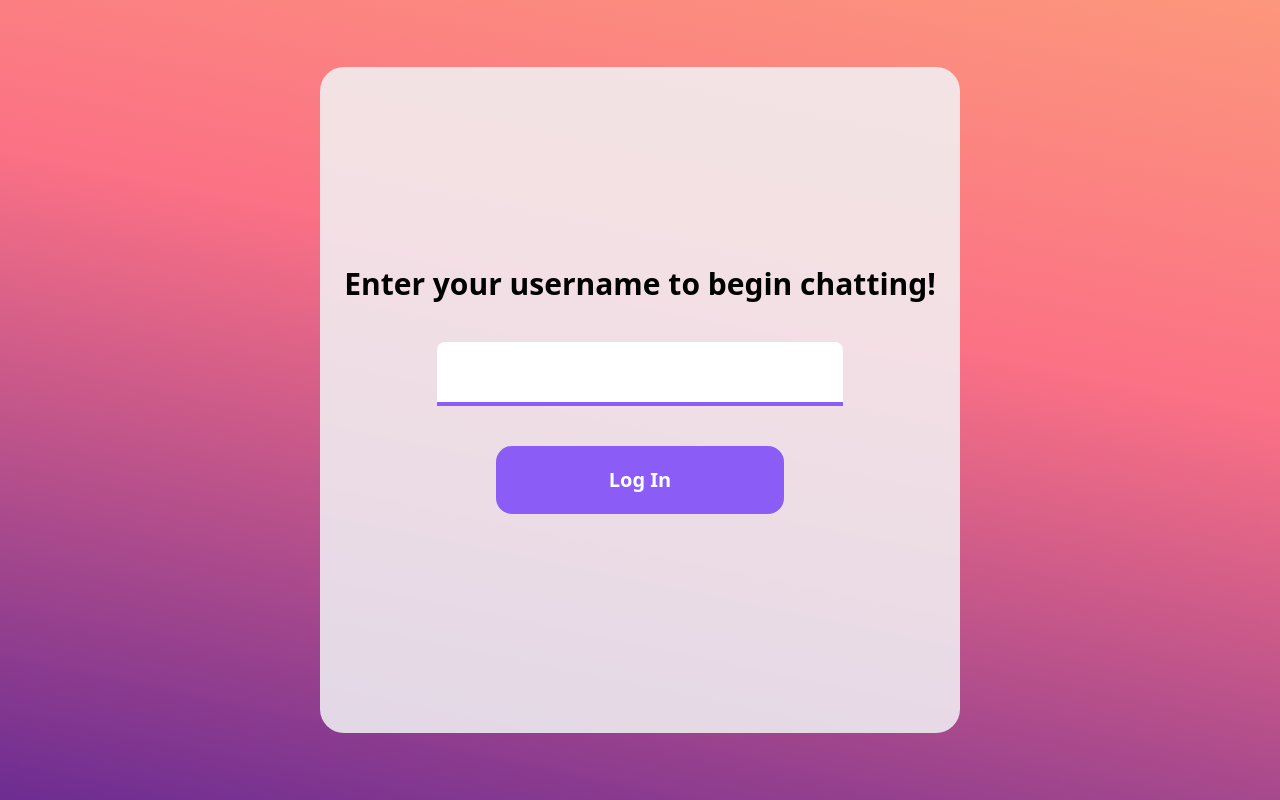
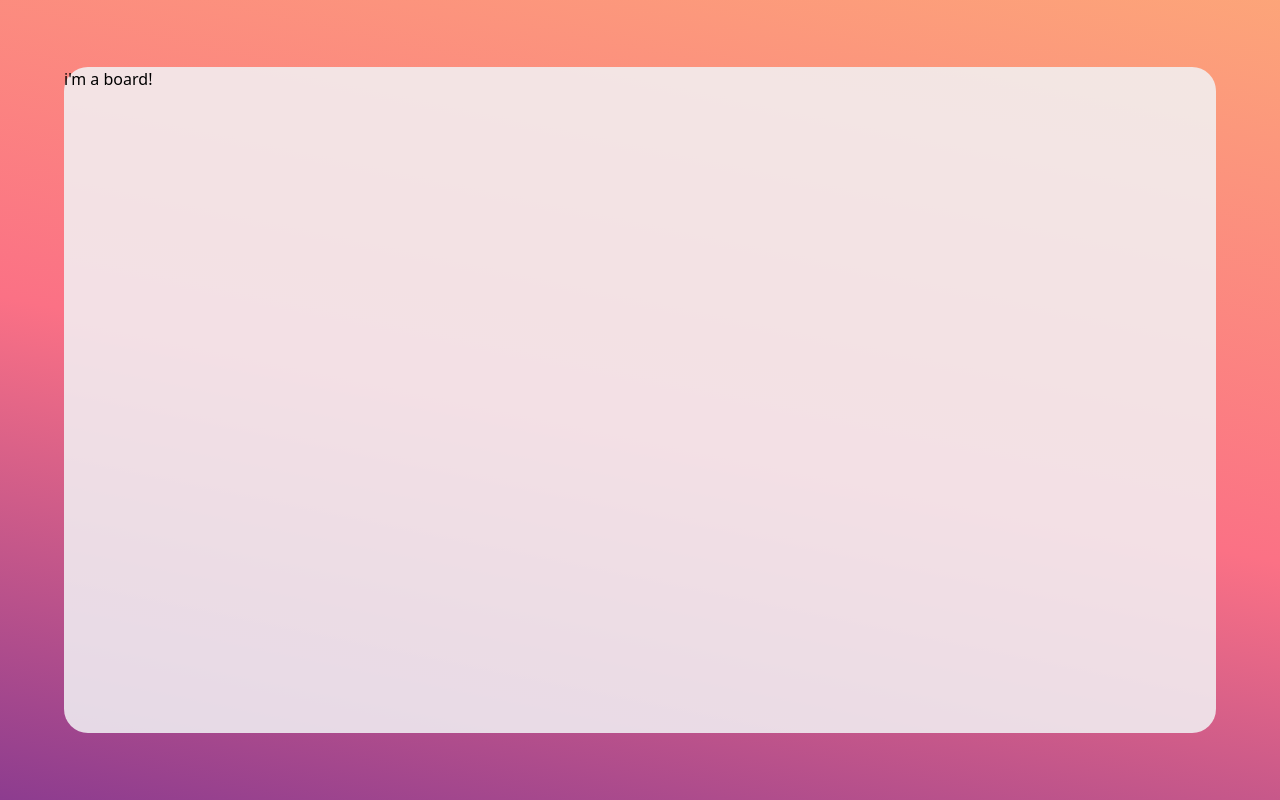
Before and after one commit to Quazf1x/WebSocket-Chat, a React (Vite) app in the folder Client/: page / in a window 1280 px wide. Built offline with nearby package versions, Linux system fonts and the light colour scheme.

Commit message:
Ver 0.1.1 minor refactor + started working on board element

```diff
--- a/Client/src/components/App.tsx
+++ b/Client/src/components/App.tsx
@@ -1,4 +1,5 @@
-import LogIn from "./LogIn.tsx";
+// import LogIn from "./LogIn.tsx";
+import Board from "./Board.tsx";
 
 const App = () => {
   return (
@@ -7,7 +8,7 @@ const App = () => {
     animate-gradbg bg-gradient-to-tr from-violet-900 via-rose-400 to-orange-300
     flex justify-center items-center"
     >
-      <LogIn />
+      <Board />
     </main>
   );
 };
--- /dev/null
+++ b/Client/src/components/Board.tsx
@@ -0,0 +1,7 @@
+const Board = () => {
+  return (
+    <div className="base-wrapper w-[clamp(600px,90%,1600px)]">i'm a board!</div>
+  );
+};
+
+export default Board;
--- a/Client/src/components/LogIn.tsx
+++ b/Client/src/components/LogIn.tsx
@@ -1,13 +1,13 @@
 const LogIn = () => {
   return (
-    <div className="h-5/6 w-[clamp(400px,50%,700px)] p-4 flex gap-5 flex-col justify-center items-center bg-gray-100/85 rounded-3xl">
+    <div className="base-wrapper w-[clamp(400px,50%,700px)] p-4 flex gap-5 flex-col justify-center items-center">
       <h1 className="text-3xl text-center font-bold upp">
         Enter your username to begin chatting!
       </h1>
       <form className="*:m-5 flex flex-col items-center w-4/6 ">
         <input
           required
-          className="h-16 w-full p-2 text-2xl  outline-violet-500 border-b-4 border-b-violet-500 rounded-tr-lg rounded-tl-lg"
+          className="h-16 w-full p-2 text-2xl outline-violet-500 border-b-4 border-b-violet-500 rounded-tr-lg rounded-tl-lg"
         />
         <button
           className="max-w-72 font-semibold bg-violet-500 p-5 rounded-2xl text-white w-full text-xl transition-all hover:opacity-90 active:scale-95"
--- a/Client/src/index.css
+++ b/Client/src/index.css
@@ -7,3 +7,7 @@
     box-sizing: border-box;
   }
 }
+
+.base-wrapper {
+  @apply h-5/6 bg-gray-100/85 rounded-3xl;
+}
```
